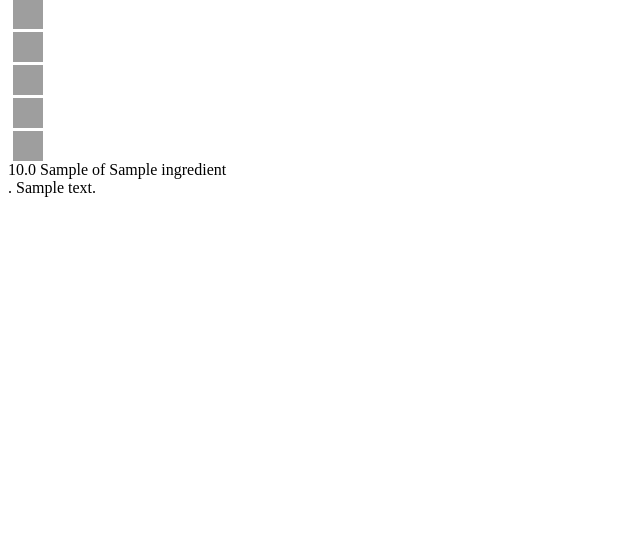
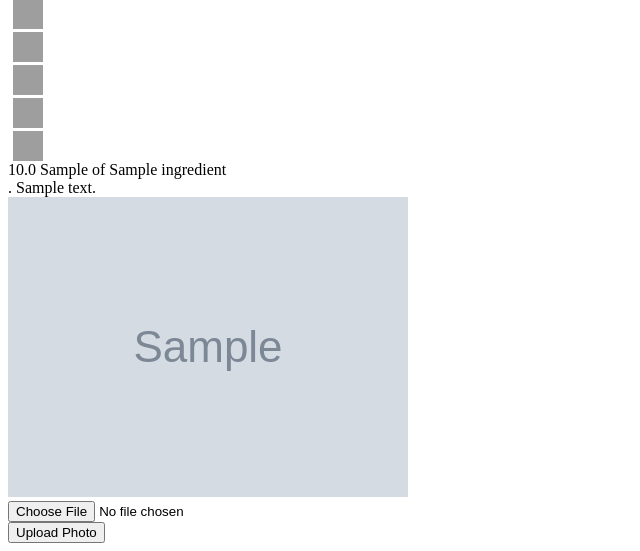
Before and after one commit to braydenhand/recipe-app, a Flask app: page /recipe/1 in a window 1280 px wide. Shown: the part 319-870 px from the top of the page, without its empty margins (0-640 px from the left). Before the commit the page ends 516 px from the top, so only its background shows below. Run offline with Flask 3, Linux system fonts and the light colour scheme; a user stored in the database is signed in; tables that the repository leaves empty hold one stand-in row (values such as "Sample post"); grey boxes marked "Sample" are stand-in pictures.

Commit message:
Added photos

```diff
--- a/recipe/templates/recipe_template.html
+++ b/recipe/templates/recipe_template.html
@@ -63,4 +63,21 @@
     <div class="step">{{step.postion}}. {{step.text}}</div>
     {%endfor%}
   </div>
+
+  {% if recipe.photos %}
+    <div>
+        {% for photo in recipe.photos %}
+            <img src="{{ url_for('static', filename='photos/photo-' ~ photo.id ~ '.' ~ photo.file_extension) }}" alt="photo">
+        {% endfor %}
+    </div>
+  {% endif %}
+
+  <div>
+      <form action="{{ url_for('main.upload_photo', recipe_id=recipe.id) }}" method="post" enctype="multipart/form-data">
+          <input type="file" name="photo" accept="image/jpeg,image/png" required>
+          <input type="hidden" name="recipe_id" value="{{ recipe.id }}">
+          <br>
+          <input type="submit" value="Upload Photo">
+      </form>
+  </div>
 </div>
```
